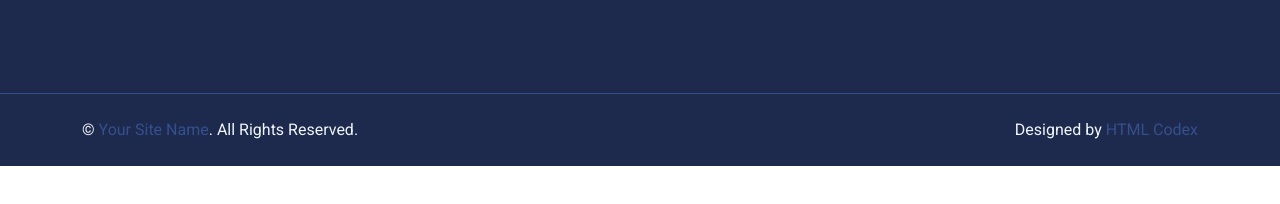
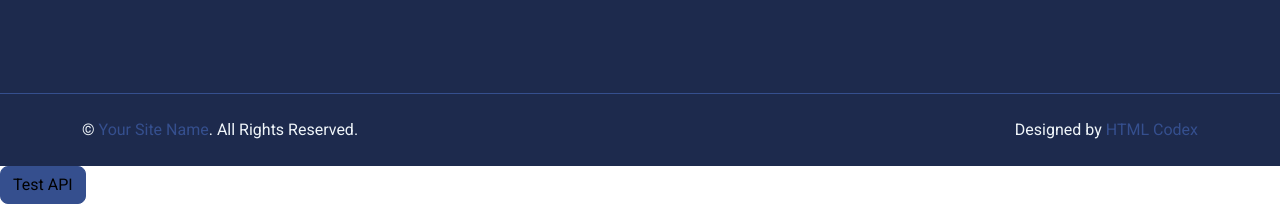
Before and after one commit to swiftitsoftware/swiftitsoftware.github.io, a website with bundled scripts: page search.html in a window 1280 px wide. Shown: the part 2336-2540 px from the top of the page. Before the commit the page ends 2502 px from the top, so only its background shows below. Built offline with nearby package versions, Linux system fonts and the light colour scheme.

Commit message:
test local api

```diff
--- a/search.html
+++ b/search.html
@@ -320,7 +320,9 @@
         </div>
     </div>
     <!-- Footer End -->
-
+<button type="button" onclick="callApi()" class="btn btn-primary">
+    Test API
+</button>
 
     <!-- Back to Top -->
     <a href="#" class="btn btn-lg btn-primary btn-lg-square back-to-top"><i class="bi bi-arrow-up"></i></a>
@@ -340,4 +342,36 @@
     <script src="js/main.js"></script>
 </body>
 
+
+
+<script>
+    async function callApi() {
+        try {
+            const response = await fetch(
+                "http://localhost:5137/WeatherForecast",
+                {
+                    method: "GET",
+                    headers: {
+                        "Accept": "application/json"
+                    },
+                    mode: "cors",
+                    credentials: "omit"
+                }
+            );
+
+            if (!response.ok) {
+                throw new Error(
+                    `HTTP Error: ${response.status} - ${response.statusText}`
+                );
+            }
+
+            const data = await response.json();
+
+            console.log("API Response:", data);
+
+        } catch (error) {
+            console.error("API Error:", error);
+        }
+    }
+</script>
 </html>
```
